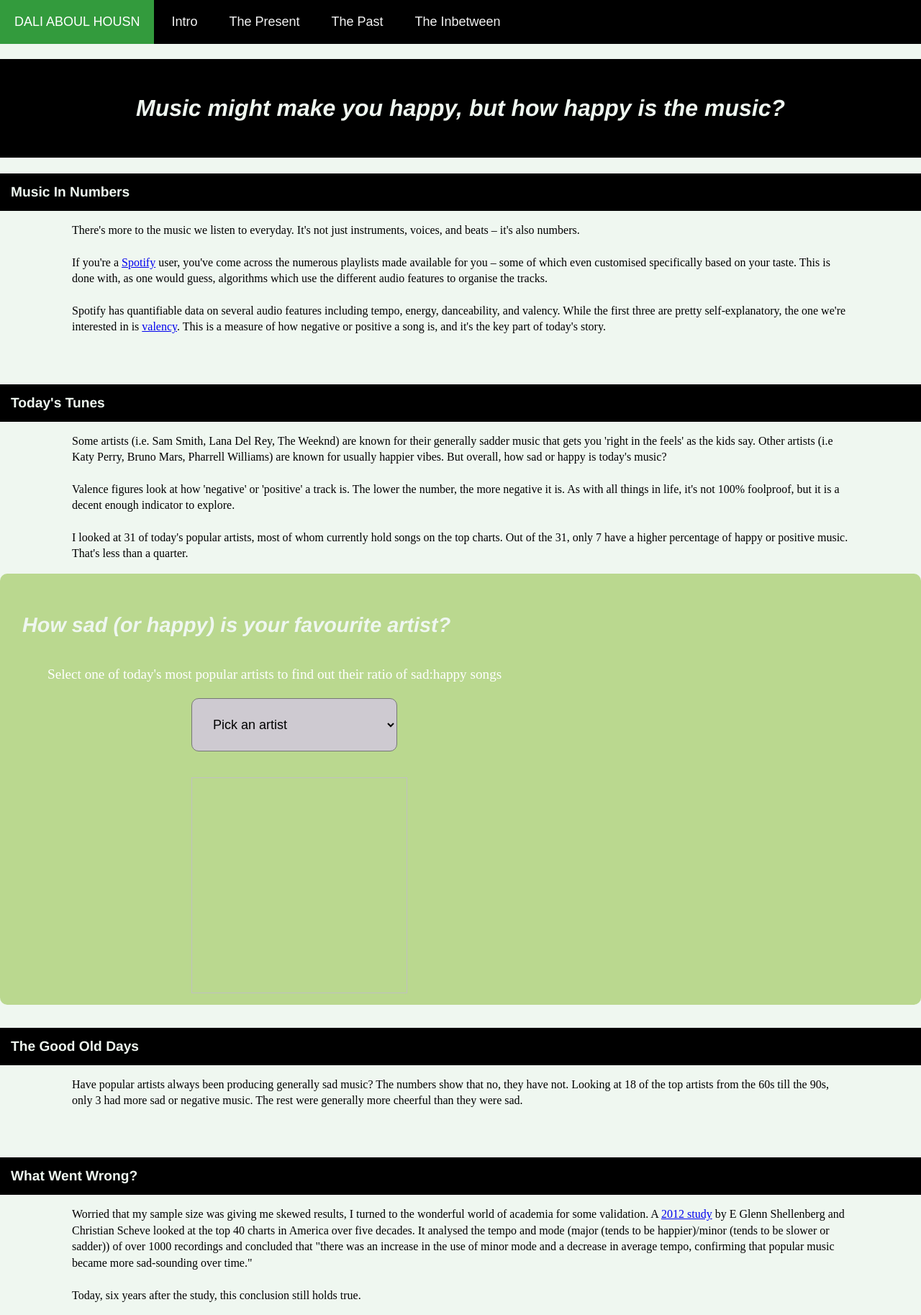
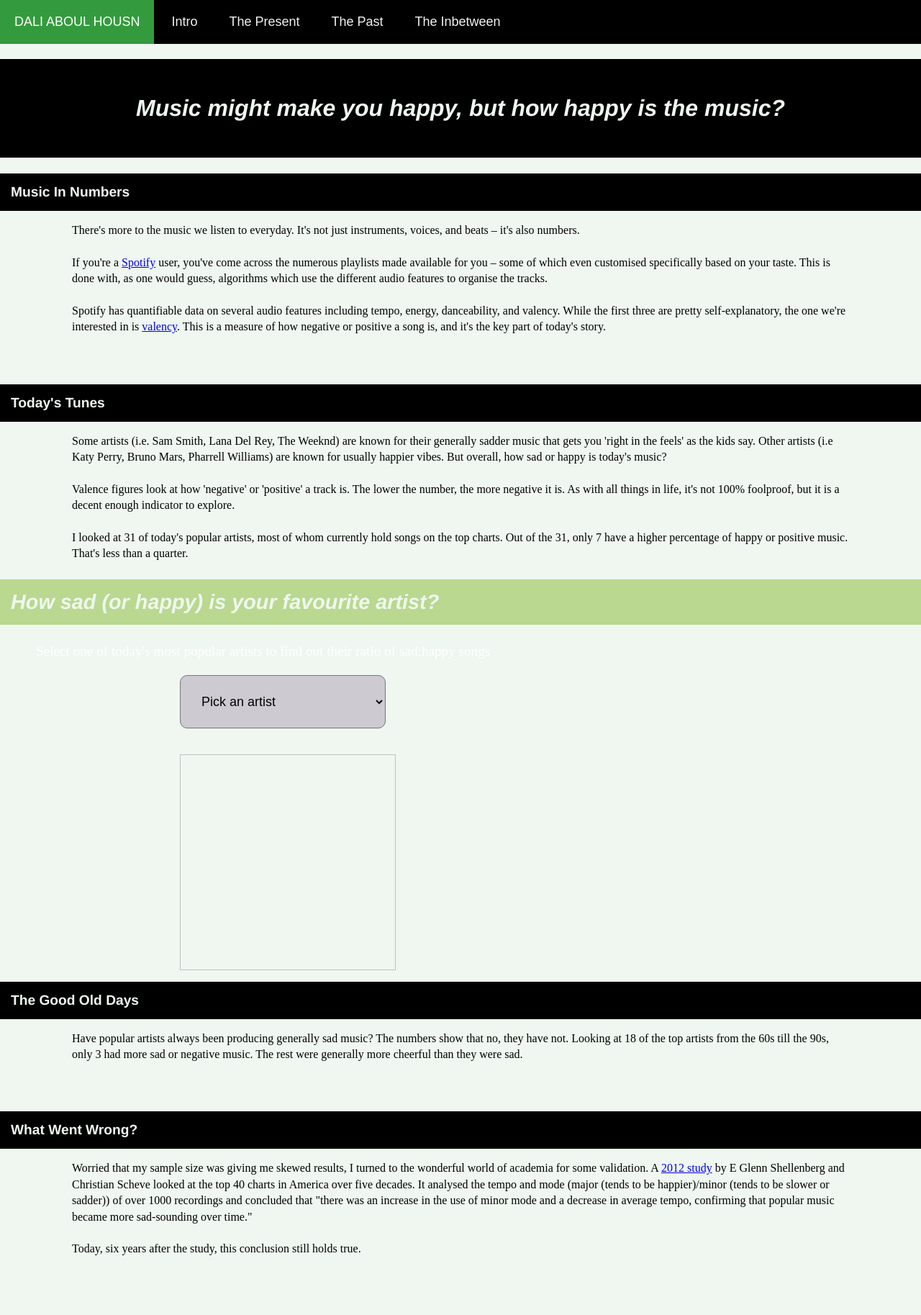
Before and after one commit to ah-dali/ah-dali.github.io, a Jekyll site: the page built from index.html, in a window 1280 px wide. Shown: the whole page at 72% size. Built offline with Jekyll 4.4.1, drawn with Linux system fonts in a browser that asks for light colours; after the commit the page ends 1763 px from its top, so only the background shows below that.

Commit message:
Update index.html

```diff
--- a/index.html
+++ b/index.html
@@ -18,7 +18,7 @@ Valence figures look at how 'negative' or 'positive' a track is. The lower the n
 <br></br>
 I looked at 31 of today's popular artists, most of whom currently hold songs on the top charts. Out of the 31, only 7 have a higher percentage of happy or positive music. That's less than a quarter. </p>
 	<div class="bs-component">
-		<div class="card-mb3">
+		<div class="card">
 			<h2 id="box">How sad (or happy) is your favourite artist?</h2>
 			<p id="choose">Select one of today's most popular artists to find out their ratio of sad:happy songs</p>
 				<form method="" action="" name="myForm">
```
